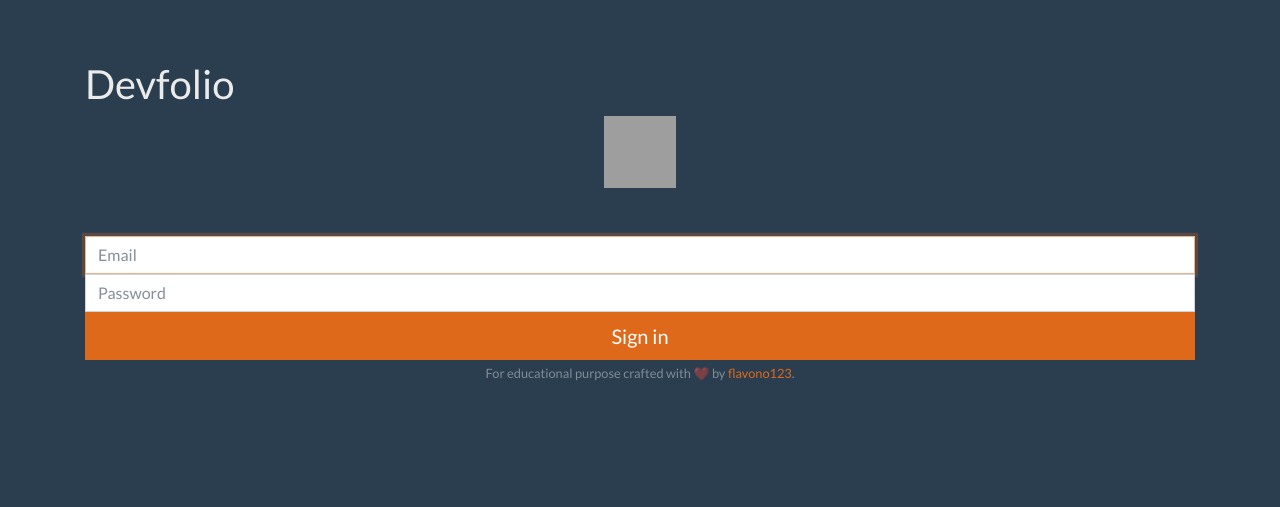
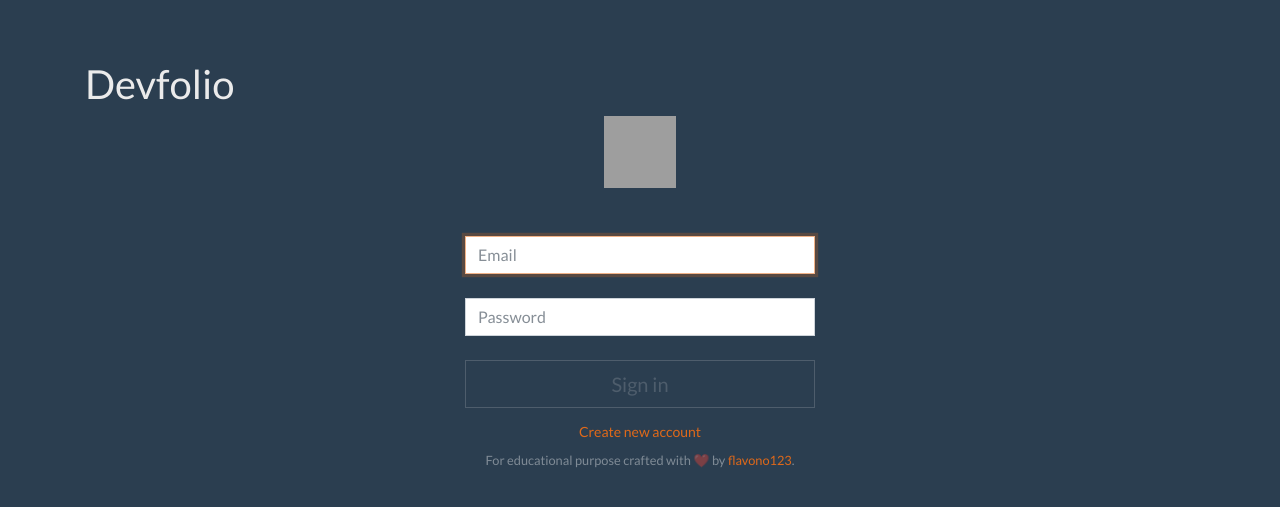
Before and after one commit to flavono123/devfolio, a Django app: template accounts/templates/accounts/login.html in a window 1280 px wide. Shown: the top 507 px of the page. Run offline with Django 3.2, Linux system fonts and the light colour scheme; the template is opened without the code that fills it: values that come from a table or form of the project are taken from there, others are empty; some libraries are stand-ins or nearby versions; grey boxes are pictures that could not be loaded.

Commit message:
centerized login page components
Signed-off-by: Hansuk Hong <flavono123@gmail.com>

```diff
--- a/accounts/templates/accounts/login.html
+++ b/accounts/templates/accounts/login.html
@@ -2,6 +2,8 @@
 
 
 {% block content %}
+<div class="row justify-content-center">
+  <div class="col-4">
     <form class="form-signin" action="" method="post">
       {% csrf_token %}
       <div class="text-center mb-4">
@@ -9,10 +11,15 @@
       </div>
       <div class="form-label-group">
         {{ form.username }}
+        <br/>
       </div>
       <div class="form-label-group">
         {{ form.password }}
+        <br/>
       </div>
-  <input  type="submit" class="btn btn-lg btn-primary btn-block" value="Sign in"/>
+      <input type="submit" class="btn btn-lg btn-outline-secondary btn-block" value="Sign in"/>
+      <a href="{% url 'signup' %}" class="btn btn-sm btn-link btn-block">Create new account</a>
     </form>
+  </div>
+</div>
 {% endblock %}
```
Lines whose indentation alone changed are shown as unchanged.
